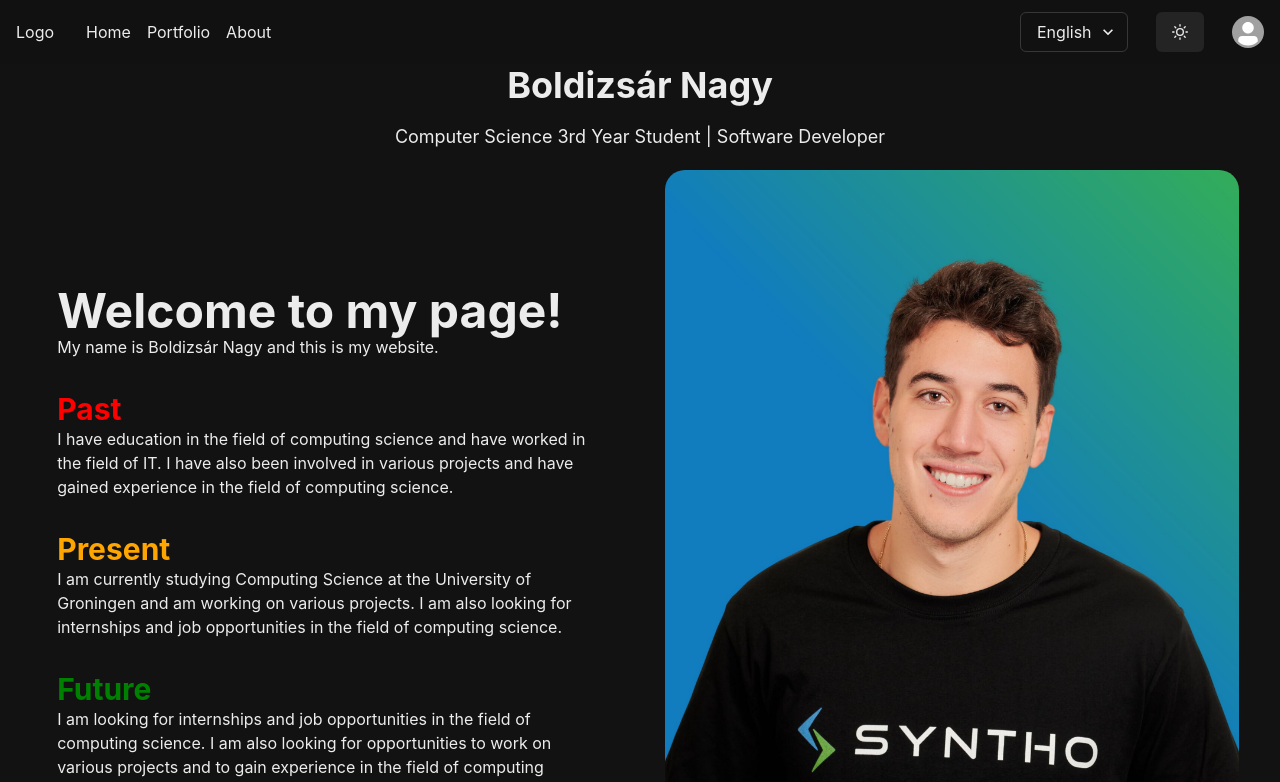
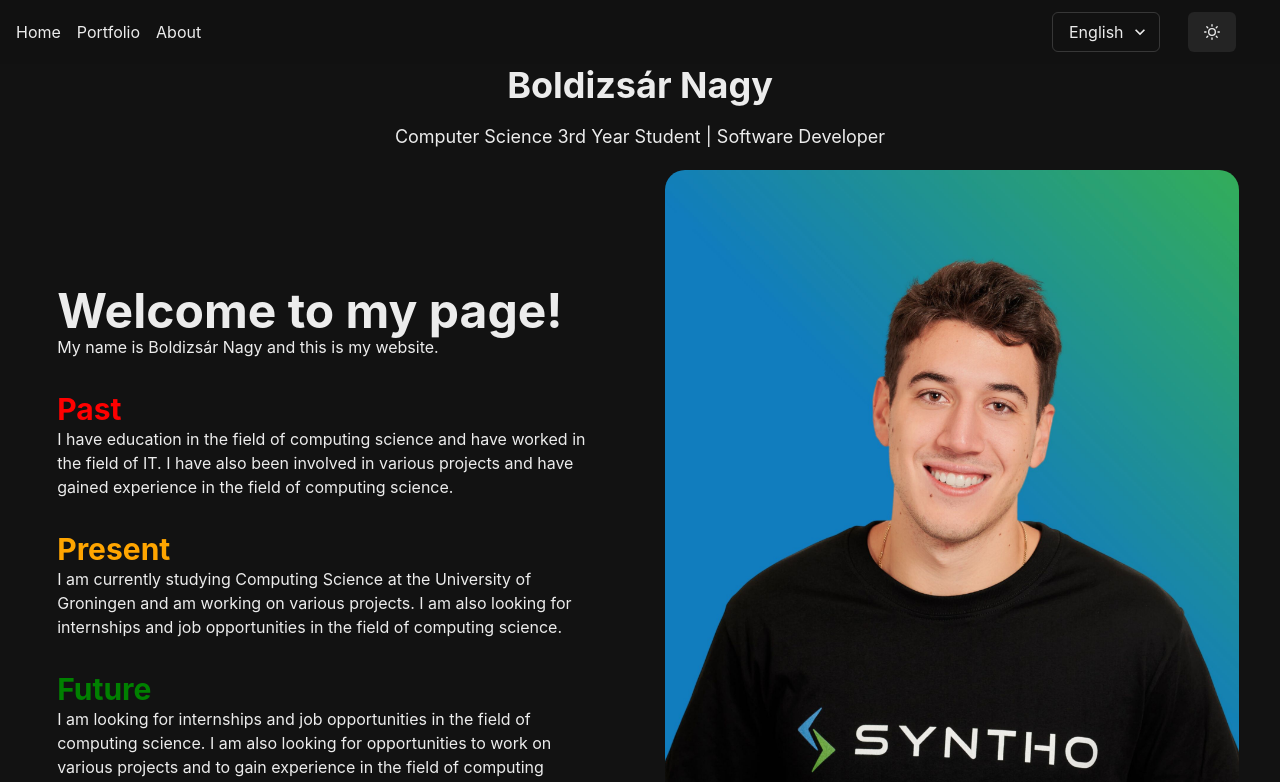
Before and after one commit to Csoldo/portfolio, a React (Vite) app in the folder frontend/: page / in a window 1280 px wide. Shown: the top 782 px of the page. Built offline with nearby package versions, Linux system fonts and the light colour scheme.

Commit message:
update readme

```diff
--- a/frontend/src/components/Footer.tsx
+++ b/frontend/src/components/Footer.tsx
@@ -23,7 +23,7 @@ const Footer = () => {
         <HStack>
           <IconButton
             as={Link}
-            href="https://github.com/Csoldo"
+            href="https://gitlab.com/Csoldo"
             target="_blank"
             aria-label="GitLab"
             icon={<FaGitlab />}
--- a/frontend/src/components/NavBar.tsx
+++ b/frontend/src/components/NavBar.tsx
@@ -1,7 +1,6 @@
 import {
   Box,
   Flex,
-  Avatar,
   Button,
   Menu,
   MenuButton,
@@ -58,7 +57,6 @@ export default function Nav() {
             onClick={isOpen ? onClose : onOpen}
           />
           <HStack spacing={8} alignItems={"center"}>
-            <Box>Logo</Box>
             <HStack
               as={"nav"}
               spacing={4}
@@ -85,26 +83,7 @@ export default function Nav() {
                   cursor={"pointer"}
                   minW={0}
                 >
-                  <Avatar size={"sm"} />
                 </MenuButton>
-                {/* <MenuList alignItems={"center"}>
-                  <br />
-                  <Center>
-                    <Avatar
-                      size={"2xl"}
-                      src={"frontend/src/assets/boldizsar-nagy.jpg"}
-                    />
-                  </Center>
-                  <br />
-                  <Center>
-                    <p>Username</p>
-                  </Center>
-                  <br />
-                  <MenuDivider />
-                  <MenuItem>Your Servers</MenuItem>
-                  <MenuItem>Account Settings</MenuItem>
-                  <MenuItem>Logout</MenuItem>
-                </MenuList> */}
               </Menu>
             </Stack>
           </Flex>
```
